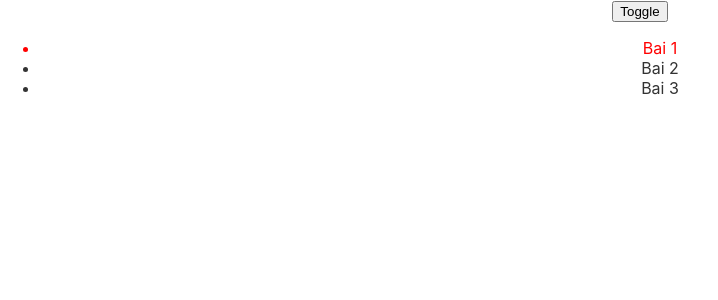
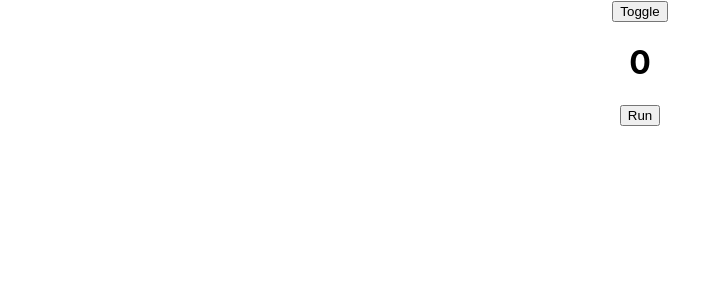
Before and after one commit to duyme18/tiktok, a React (Create React App) app: page / in a window 1280 px wide. Both pictures are taken after a click on the button "Toggle". Shown: the top 300 px of the page, without its empty margins (0-718 px from the left). Built offline with nearby package versions, Linux system fonts and the light colour scheme.

Commit message:
use-layout-effect

```diff
--- a/src/Content.js
+++ b/src/Content.js
@@ -1,45 +1,34 @@
-import { useEffect, useState } from "react"
+import { useCallback, useEffect, useLayoutEffect, useState } from "react"
 
-const lessons = [
-    {
-        id: 1,
-        name: 'Bai 1'
-    },
-    {
-        id: 2,
-        name: 'Bai 2'
-    },
-    {
-        id: 3,
-        name: 'Bai 3'
+// useEffect
+// 1. Cập nhật lại state
+// 2. Cập nhật lại DUM (muutated)
+// 3. Render lại UI
+// 4. Gọi cleanup nếu deps thay đổi
+// 5. Gọi useEffect useCallback
+
+// useLayoutEffect
+// 1. Cập nhật lại state
+// 2. Cập nhật lại DUM (muutated)
+// 3. Gọi cleanup nếu deps thay đổi (sync)
+// 4. Gọi useLayoutEffect useCallback (sync)
+// 5. Render lại UI
+
+function Content() {
+    const [count, setCount] = useState(0);
+
+    useLayoutEffect(() => {
+        if (count > 3) {
+            setCount(0)
+        }
+    })
+    const handleRun = () => {
+        setCount(count + 1);
     }
-]
-function Content() {
-    const [lessonId, setLessonId] = useState(1)
-
-    useEffect(() => {
-        const handleComment = ({detail}) => {
-            console.log(detail)
-        }
-        window.addEventListener(`lesson-${lessonId}`, handleComment)
-        return () => (
-            window.removeEventListener(`lesson-${lessonId}`, handleComment)
-        )
-    },[lessonId])
-
     return (
         <div>
-            <ul>
-                {lessons.map(lesson => (
-                    <li
-                        key={lesson.id}
-                        style={{ color: lessonId === lesson.id ? 'red' : '#333' }}
-                        onClick={() => setLessonId(lesson.id)}
-                    >
-                        {lesson.name}
-                    </li>
-                ))}
-            </ul>
+            <h1>{count}</h1>
+            <button onClick={handleRun}>Run</button>
         </div>
     )
 }
```
